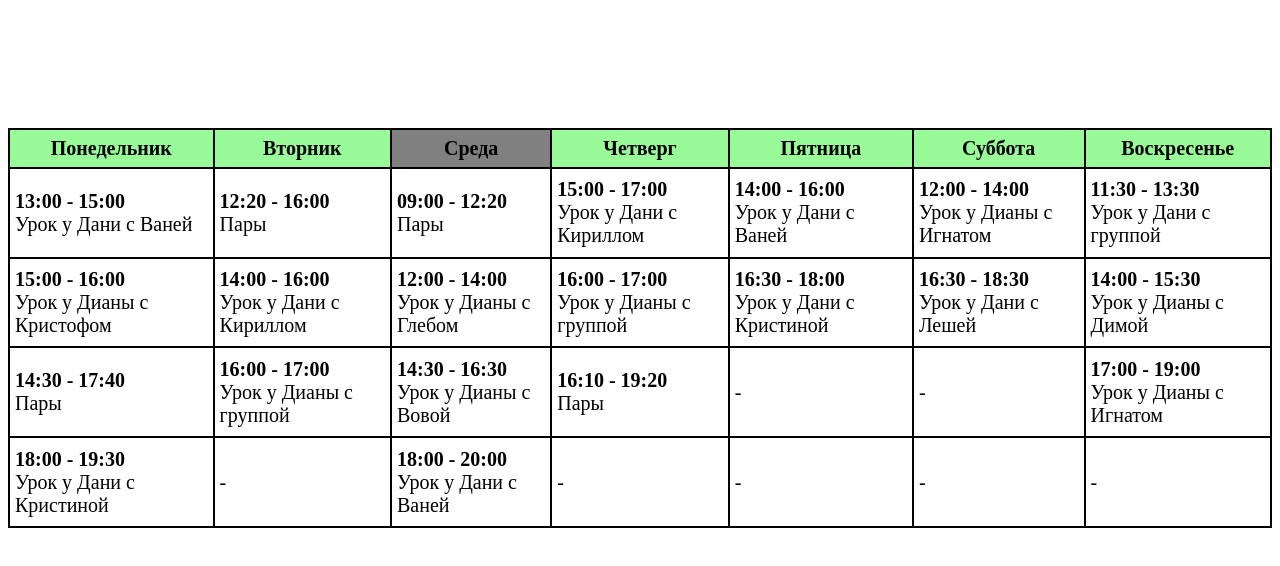
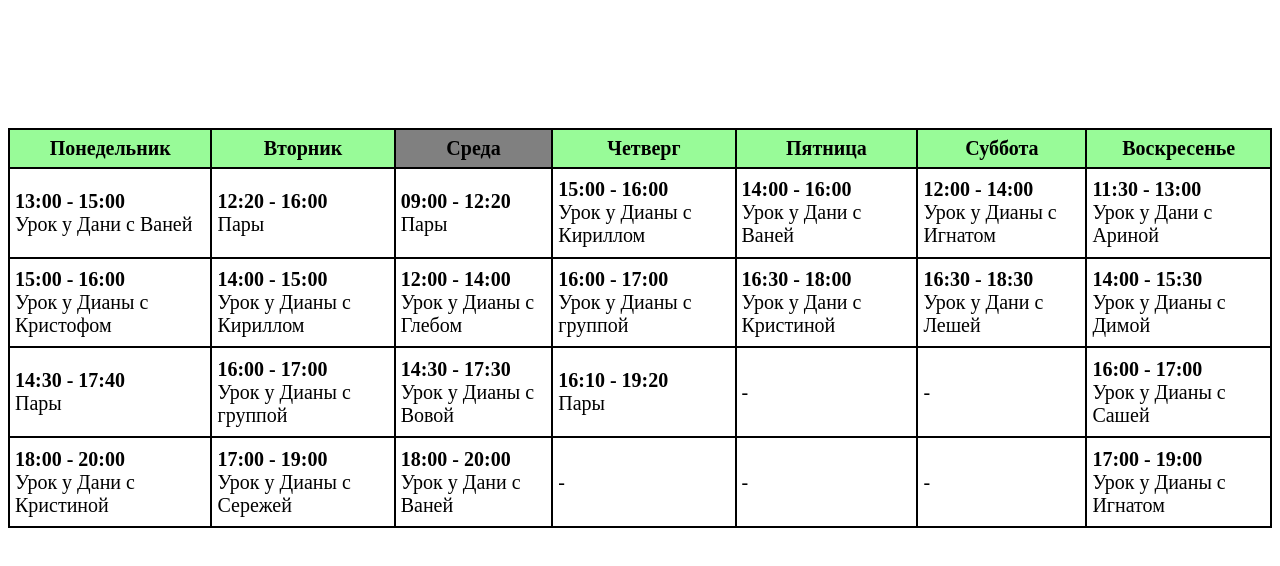
Before and after one commit to Divanka/Divanka.github.io, a plain HTML site: page Page/index.html in a window 1280 px wide. Drawn offline with Linux system fonts and the light colour scheme.

Commit message:
Update index.html

```diff
--- a/Page/index.html
+++ b/Page/index.html
@@ -14,26 +14,26 @@
   <table>
     <tbody>
       <tr>
-                <th id="Monday">Понедельник</th>
-                <th class="Tuesday">Вторник</th>
-                <th class="Wednesday">Среда</th>
-                <th class="Thursday">Четверг</th>
-                <th class="Friday">Пятница</th>
-                <th class="Saturday">Суббота</th>
-                <th class="Sunday">Воскресенье</th>
+        <th>Понедельник</th>
+        <th>Вторник</th>
+        <th>Среда</th>
+        <th>Четверг</th>
+        <th>Пятница</th>
+        <th>Суббота</th>
+        <th>Воскресенье</th>
       </tr>
       <tr>
         <td><b>13:00 - 15:00</b><br> Урок у Дани с Ваней</td>
         <td><b>12:20 - 16:00</b><br> Пары </td>
         <td><b>09:00 - 12:20</b><br> Пары</td>
-                <td><b>15:00 - 17:00</b><br> Урок у Дани с Кириллом</td>
+        <td><b>15:00 - 16:00</b><br> Урок у Дианы с Кириллом</td>
         <td><b>14:00 - 16:00</b><br> Урок у Дани с Ваней</td>
         <td><b>12:00 - 14:00</b><br> Урок у Дианы с Игнатом</td>
-                <td><b>11:30 - 13:30</b><br> Урок у Дани с группой</td>
+        <td><b>11:30 - 13:00</b><br> Урок у Дани с Ариной</td>
       </tr>
       <tr>
         <td><b>15:00 - 16:00</b><br> Урок у Дианы с Кристофом</td>
-                <td><b>14:00 - 16:00</b><br> Урок у Дани с Кириллом</td>
+        <td><b>14:00 - 15:00</b><br> Урок у Дианы с Кириллом</td>
         <td><b>12:00 - 14:00</b><br> Урок у Дианы с Глебом</td>
         <td><b>16:00 - 17:00</b><br> Урок у Дианы с группой</td>
         <td><b>16:30 - 18:00</b><br> Урок у Дани с Кристиной</td>
@@ -43,20 +43,20 @@
       <tr>
         <td><b>14:30 - 17:40</b><br> Пары</td>
         <td><b>16:00 - 17:00</b><br> Урок у Дианы с группой</td>
-                <td><b>14:30 - 16:30</b><br> Урок у Дианы с Вовой </td>
+        <td><b>14:30 - 17:30</b><br> Урок у Дианы с Вовой </td>
         <td><b>16:10 - 19:20</b><br> Пары</td>
         <td> - </td>
         <td> - </td>
-                <td><b>17:00 - 19:00</b><br> Урок у Дианы с Игнатом</td>
+        <td><b>16:00 - 17:00</b><br> Урок у Дианы с Сашей</td>
       </tr>
       <tr>
-                <td><b>18:00 - 19:30</b><br> Урок у Дани с Кристиной</td>
-                <td> - </td>
+        <td><b>18:00 - 20:00</b><br> Урок у Дани с Кристиной</td>
+        <td><b>17:00 - 19:00</b><br> Урок у Дианы с Сережей</td>
         <td><b>18:00 - 20:00</b><br> Урок у Дани с Ваней </td>
         <td> - </td>
         <td> - </td>
         <td> - </td>
-                <td> - </td>
+        <td><b>17:00 - 19:00</b><br> Урок у Дианы с Игнатом</td>
       </tr>
     </tbody>
   </table>
```
Lines whose indentation alone changed are shown as unchanged.
